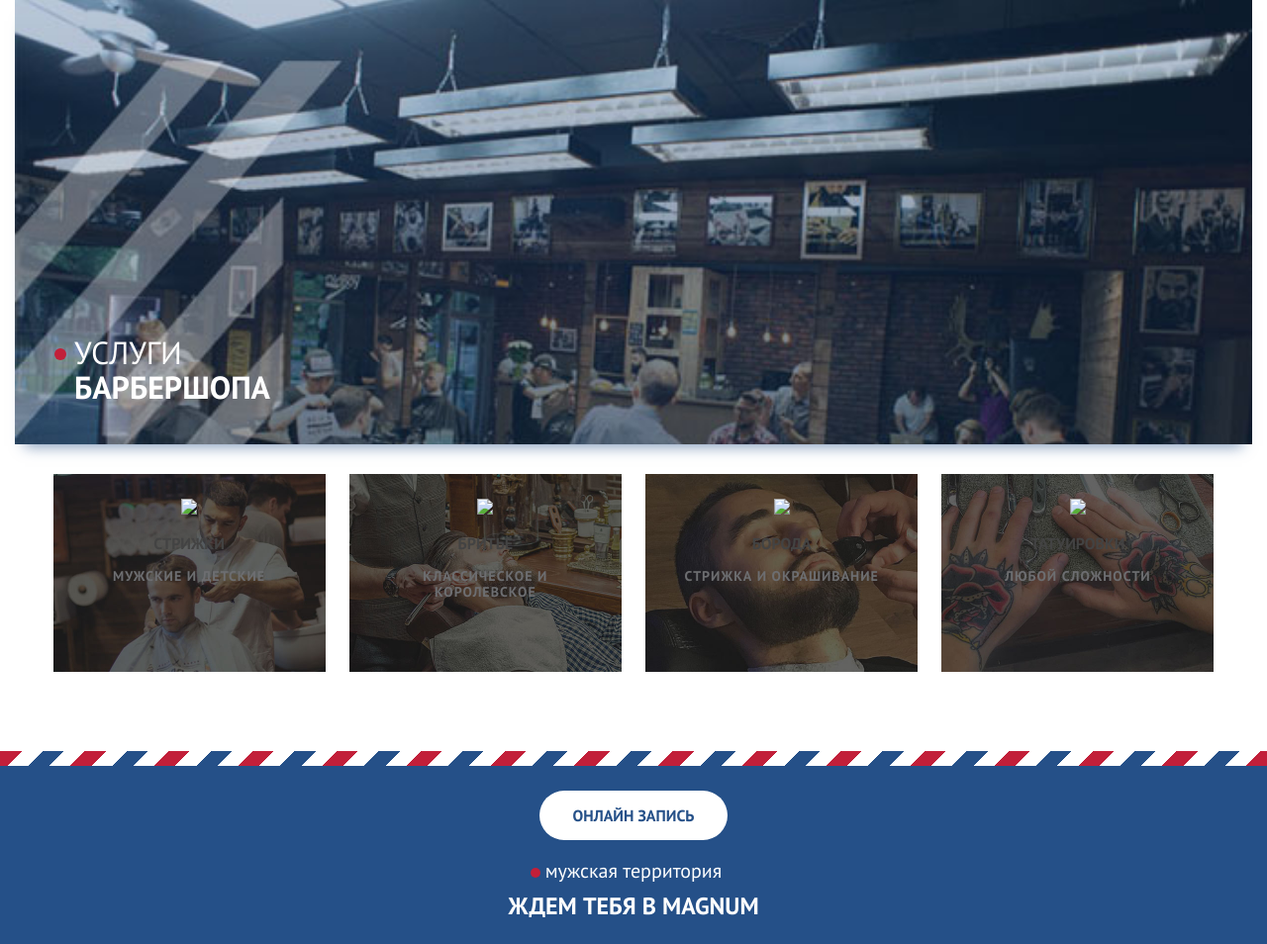
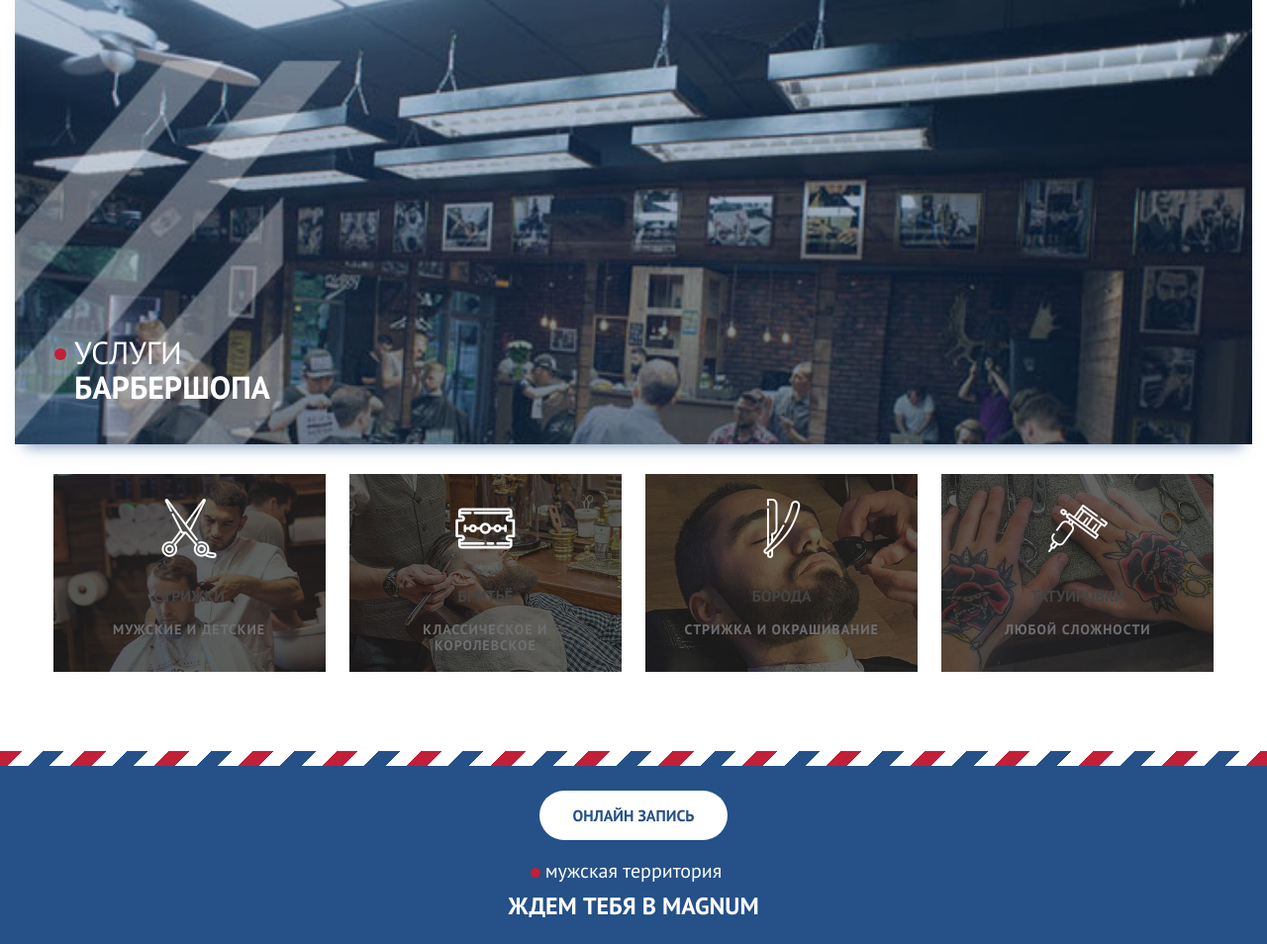
Before and after one commit to nigel-riss/magnum, a PHP site: page / in a window 1280 px wide. Shown: the part 1619-2573 px from the top of the page at 99% size. Run offline with PHP 8.4, Linux system fonts and the light colour scheme.

Commit message:
Icons for services added

```diff
--- a/index.html
+++ b/index.html
@@ -65,7 +65,9 @@
             <div class="service">
               <div class="service__image"><img src="./img/haircut-srv.jpg"></div>
               <div class="service__content">
-                <div class="service__icon"><img src="#"></div>
+                <div class="service__icon">
+                  <div class="icon icon-scissors"></div>
+                </div>
                 <h3 class="service__title">Стрижки</h3>
                 <p class="service__subtitle">Мужские и детские</p>
               </div>
@@ -73,7 +75,9 @@
             <div class="service">
               <div class="service__image"><img src="./img/shaving-srv.jpg"></div>
               <div class="service__content">
-                <div class="service__icon"><img src="#"></div>
+                <div class="service__icon">
+                  <div class="icon icon-blade"></div>
+                </div>
                 <h3 class="service__title">Бритьё</h3>
                 <p class="service__subtitle">Классическое и Королевское</p>
               </div>
@@ -81,7 +85,9 @@
             <div class="service">
               <div class="service__image"><img src="./img/beard-srv.jpg"></div>
               <div class="service__content">
-                <div class="service__icon"><img src="#"></div>
+                <div class="service__icon">
+                  <div class="icon icon-razor"></div>
+                </div>
                 <h3 class="service__title">Борода</h3>
                 <p class="service__subtitle">Стрижка и окрашивание</p>
               </div>
@@ -89,7 +95,9 @@
             <div class="service">
               <div class="service__image"><img src="./img/tatoo-srv.jpg"></div>
               <div class="service__content">
-                <div class="service__icon"><img src="#"></div>
+                <div class="service__icon">
+                  <div class="icon icon-tatoo-machine"></div>
+                </div>
                 <h3 class="service__title">Татуировки</h3>
                 <p class="service__subtitle">Любой сложности</p>
               </div>
--- a/styles.css
+++ b/styles.css
@@ -3,6 +3,35 @@
     Description: Special theme for ...
     Author: Yuriy Kurenkov
 */
+/* Generated by Glyphter (http://www.glyphter.com) on  Mon May 01 2017*/
+@font-face {
+  font-family: 'magnum';
+  src: url("./fonts/magnum.eot");
+  src: url("./fonts/magnum.eot?#iefix") format("embedded-opentype"), url("./fonts/magnum.woff") format("woff"), url("./fonts/magnum.ttf") format("truetype"), url("./fonts/magnum.svg#magnum") format("svg");
+  font-weight: normal;
+  font-style: normal; }
+
+[class*='icon-']:before {
+  display: inline-block;
+  font-family: 'magnum';
+  font-style: normal;
+  font-weight: normal;
+  line-height: 1;
+  -webkit-font-smoothing: antialiased;
+  -moz-osx-font-smoothing: grayscale; }
+
+.icon-blade:before {
+  content: '\0041'; }
+
+.icon-razor:before {
+  content: '\0042'; }
+
+.icon-scissors:before {
+  content: '\0043'; }
+
+.icon-tatoo-machine:before {
+  content: '\0044'; }
+
 /*! normalize.css v6.0.0 | MIT License | github.com/necolas/normalize.css */
 /* Document
    ========================================================================== */
@@ -721,6 +750,10 @@ body {
     position: relative;
     padding: 25px;
     height: 62vw; }
+  .service__icon {
+    color: #ffffff;
+    font-size: 60px;
+    text-align: center; }
   .service__title {
     color: #ffffff;
     font-size: 1rem;
```
Also changed, not shown: fonts/magnum.ttf (added), fonts/magnum.woff (added), 2 other files.
